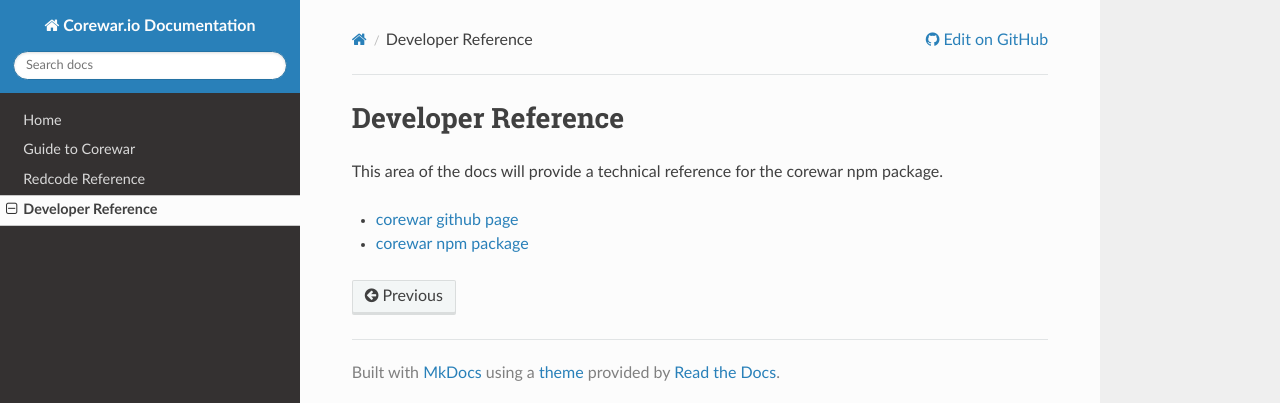
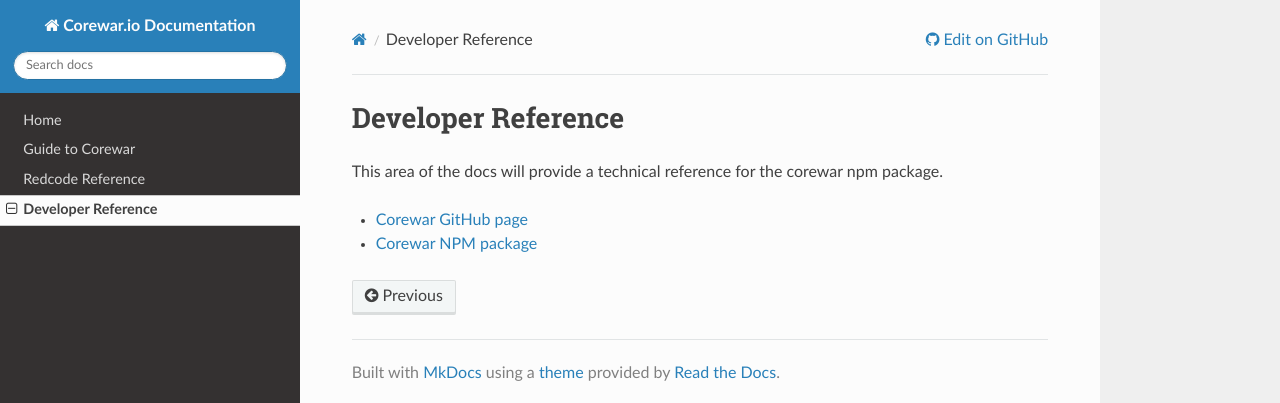
Before and after one commit to corewar/corewar.io, an MkDocs documentation site: the page built from docs/developer/index.md, in a window 1280 px wide. Shown: the top 403 px of the page. Built offline with MkDocs 1.6.1, drawn with Linux system fonts in a browser that asks for light colours; nearby versions of some CDN libraries; old or Windows-style settings are respelled for this version of MkDocs.

Commit message:
Correct case

```diff
--- a/docs/developer/index.md
+++ b/docs/developer/index.md
@@ -3,5 +3,5 @@ Developer Reference
 
 This area of the docs will provide a technical reference for the corewar npm package.
 
-* [corewar github page](https://github.com/gareththegeek/corewar)
-* [corewar npm package](https://www.npmjs.com/package/corewar)
+* [Corewar GitHub page](https://github.com/gareththegeek/corewar)
+* [Corewar NPM package](https://www.npmjs.com/package/corewar)
```
